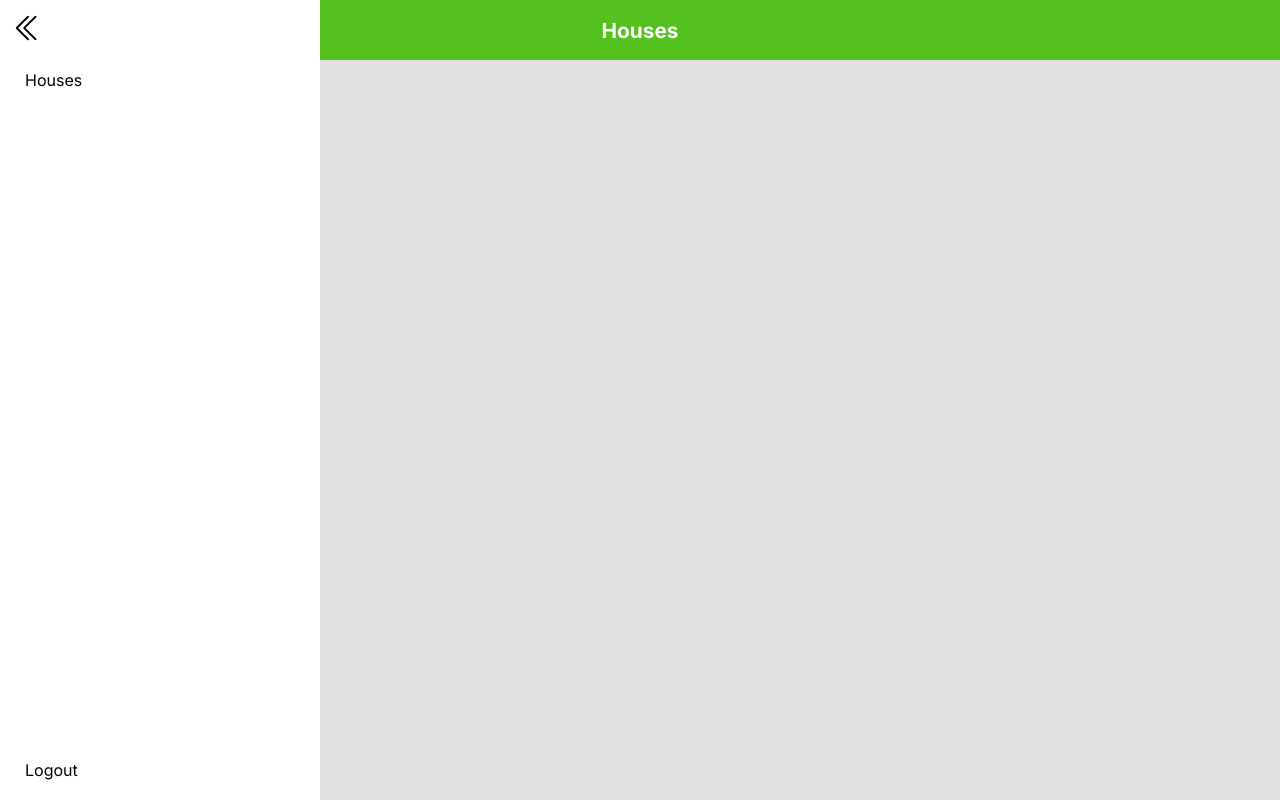
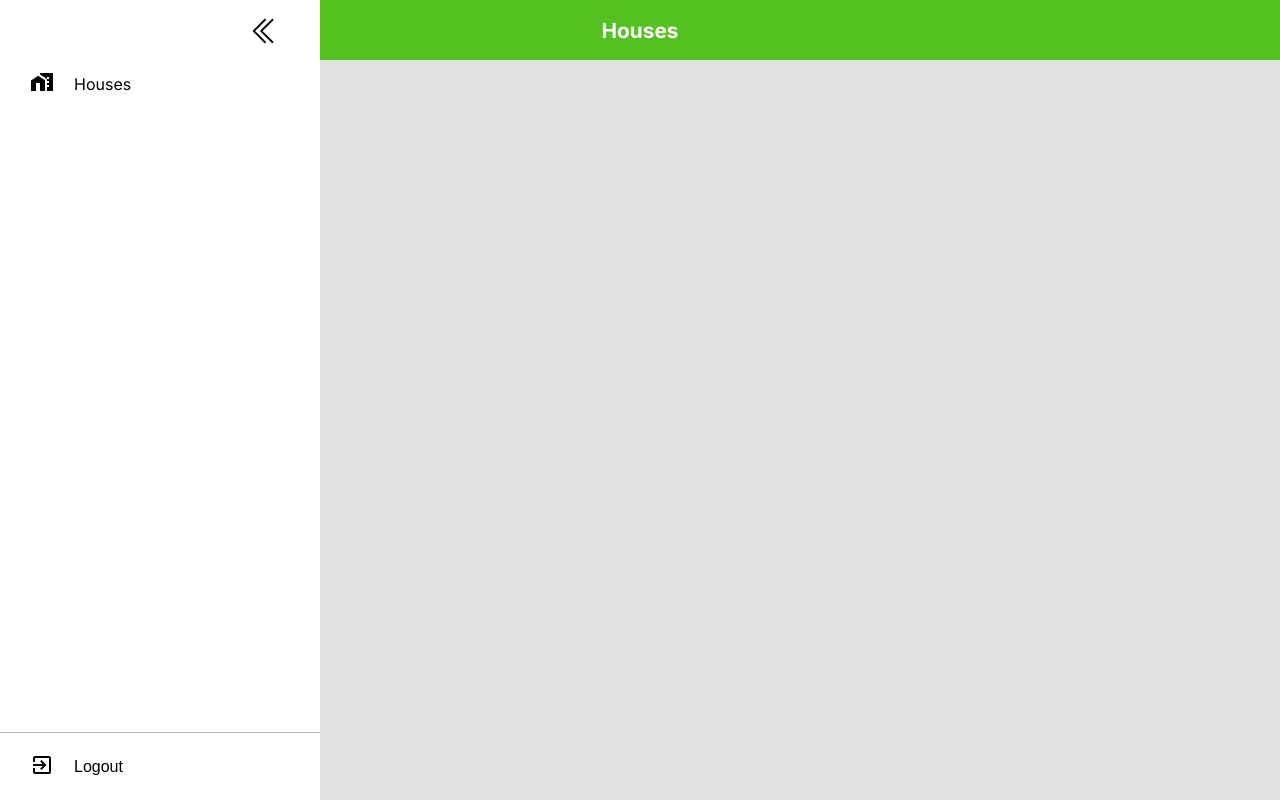
Before and after one commit to igor-ign/Green-Valley, a React (Create React App) app in the folder web/: page /admin/houses in a window 1280 px wide. Both pictures are taken after a click on the button 27 px from the left and 29 px from the top of the page. Built offline with nearby package versions, Linux system fonts and the light colour scheme.

Commit message:
feat: add navbar icons

```diff
--- a/web/package.json
+++ b/web/package.json
@@ -3,6 +3,8 @@
   "version": "0.1.0",
   "private": true,
   "dependencies": {
+    "@material-ui/core": "^4.12.4",
+    "@material-ui/icons": "^4.11.3",
     "@reduxjs/toolkit": "^1.9.5",
     "@testing-library/jest-dom": "^5.16.5",
     "@testing-library/react": "^13.4.0",
--- a/web/src/app-constants/navbar.js
+++ b/web/src/app-constants/navbar.js
@@ -1,10 +1,11 @@
+import { HomeWork } from "@material-ui/icons"
 import { ROUTES } from "./routes"
 
 export const ADMIN_NAVBAR_ITEMS = [
     {
         id: 1,
         name: 'Houses',
-        icon: 'icon',
+        icon: <HomeWork />,
         path: ROUTES.ADMIN_HOUSES
     }
 ]
--- a/web/src/components/admin-header/components/index.jsx
+++ b/web/src/components/admin-header/components/index.jsx
@@ -1,3 +1,4 @@
+import { ExitToApp } from "@material-ui/icons";
 import { ADMIN_NAVBAR_ITEMS } from "../../../app-constants";
 import "./style.scss";
 
@@ -6,10 +7,20 @@ export function AdminNavbar({ isOpen }) {
     <nav className={`${isOpen ? "nav--open" : "nav--closed"}`}>
       <ul className="nav__items">
         {ADMIN_NAVBAR_ITEMS.map((item) => {
-          return <div key={item.id}>{item.name}</div>;
+          return (
+            <li key={item.id} className="nav__item">
+              <div className="item__icon">{item.icon}</div>
+              <h3 className="item__name">{item.name}</h3>
+            </li>
+          );
         })}
       </ul>
-      <div className="nav__logout">Logout</div>
+      <button className="nav__logout">
+        <div className="logout__icon">
+          <ExitToApp />
+        </div>
+        <h3 className="logout__text">Logout</h3>
+      </button>
     </nav>
   );
 }
--- a/web/src/components/admin-header/components/style.scss
+++ b/web/src/components/admin-header/components/style.scss
@@ -5,15 +5,49 @@
 }
 
 .nav--open {
-    position: fixed;
-    left: 0;
-    top: 0;
+    background-color: $primary2;
     display: flex;
     flex-direction: column;
+    font-family: 'Inter', sans-serif;
+    height: 100%;
     justify-content: space-between;
-    background-color: $primary2;
-    font-family: 'Inter', sans-serif;
+    left: 0;
+    padding-top: 70px;
+    position: fixed;
+    top: 0;
     width: 320px;
-    height: 100%;
-    padding: 70px 0 20px 25px;
+    max-width: 100%;
+
+    > .nav__items {
+        width: 100%;
+
+        > .nav__item {
+            display: flex;
+            gap: 20px;
+            align-items: center;
+            padding-left: 30px;
+
+            > .item__name {
+                font-weight: 400;
+                font-size: 1rem;
+            }
+
+        }
+    }
+
+    > .nav__logout {
+        align-items: center;
+        background-color: $primary2;
+        border: none;
+        border-top: 1px solid $navbar-item-border;
+        cursor: pointer;
+        display: flex;
+        gap: 20px;
+        padding: 20px 30px;
+
+        > .logout__text {
+            font-size: 1rem;
+            font-weight: 400;
+        }
+    }
 }
--- a/web/src/components/admin-header/style.scss
+++ b/web/src/components/admin-header/style.scss
@@ -10,22 +10,22 @@
     width: 100%;
 
     > .nav__button {
-        background-color: $primary1;
+        background-color: #ffffff00;
         border: none;
         cursor: pointer;
-        left: 1%;
         position: fixed;
-        top: 1.6%;
+        top: 16px;
         z-index: 3;
+        transition: ease-in-out 0.2s;
 
     }
 
     .open {
-        background-color: $primary2;
+        left: 250px;
     }
 
     .closed {
-        background-color: $primary1;
+        left: 20px;
     }
 
     > .header__title {
--- a/web/src/styles/colors.scss
+++ b/web/src/styles/colors.scss
@@ -4,3 +4,4 @@ $input-default: #e8e8e8;
 $input-font-default-color: #B1ADAD;
 $error: #ff2b2b;
 $website-background: #e1e1e1;
+$navbar-item-border: #00000048;
```
Also changed, not shown: 1 other file (tests, documents, lock files or other folders).
